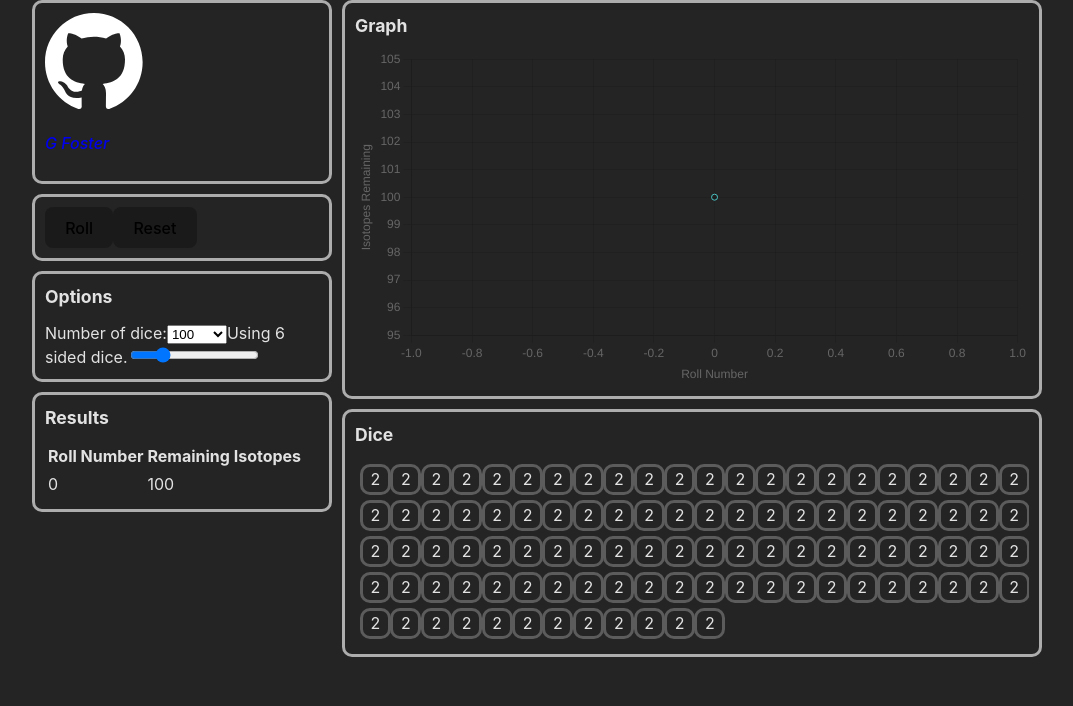
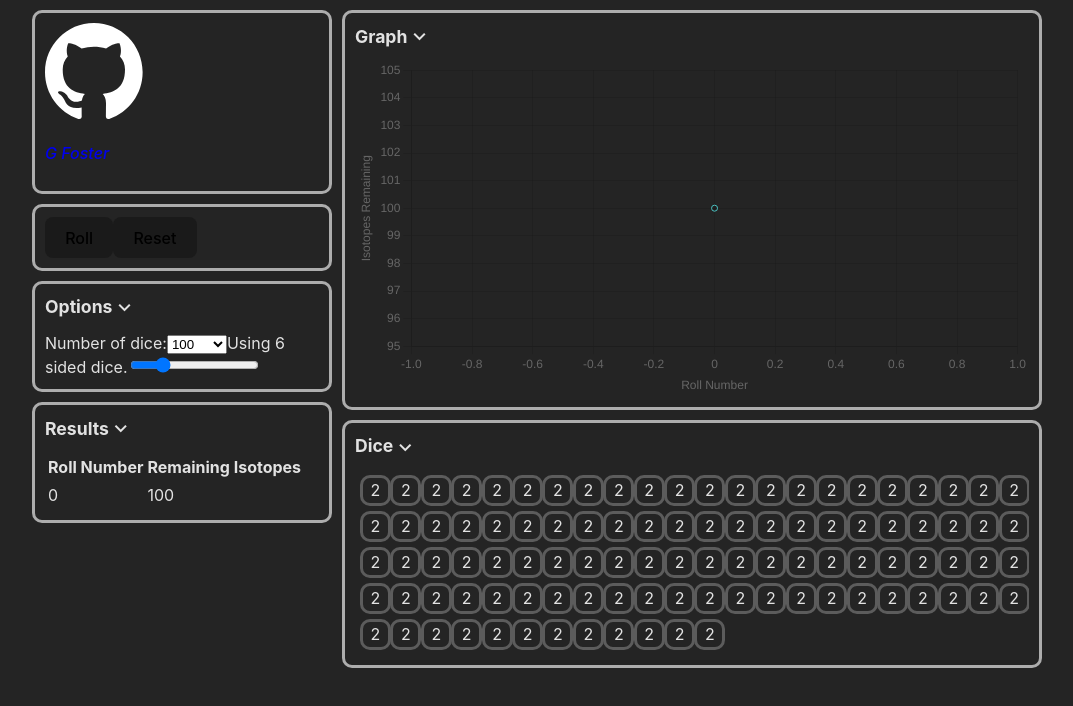
Before and after one commit to guyfoz77/half-life-dice, a React (Vite) app: page / in a window 1280 px wide. Shown: the top 706 px of the page, without its empty margins (108-1181 px from the left). Built offline with nearby package versions, Linux system fonts and the light colour scheme.

Commit message:
Add chevrons to indicate collapsable component

```diff
--- a/src/App.css
+++ b/src/App.css
@@ -71,6 +71,10 @@ button:focus-visible {
   outline: 4px auto -webkit-focus-ring-color;
 }
 
+span {
+  vertical-align: middle;
+}
+
 /* @media (prefers-color-scheme: light) {
   :root {
     color: #213547;
@@ -95,6 +99,7 @@ button:focus-visible {
   display: grid;
   grid-template-columns: 30% 70%;
   gap: 10px;
+  padding: 10px;
   max-width: 1000px;
 }
 
--- a/src/components/Graph.jsx
+++ b/src/components/Graph.jsx
@@ -51,7 +51,10 @@ export function Graph({ data }) {
 
   return (
     <div className="graphComponent component">
-      <h4 onClick={handleShowHide}>Graph</h4>
+      <h4 onClick={handleShowHide}><span>Graph</span>
+        <span className="material-symbols-outlined">
+          {(show) ? 'expand_more' : 'expand_less'}
+        </span></h4>
       {show && <Line data={chartData} options={options} />}
     </div>
   )
--- a/src/components/Material.jsx
+++ b/src/components/Material.jsx
@@ -8,7 +8,10 @@ export function Material({ dice }) {
 
   return (
     <div className="diceComponent component">
-      <h4 onClick={handleShowHide}>Dice</h4>
+      <h4 onClick={handleShowHide}>Dice
+        <span className="material-symbols-outlined">
+          {(show) ? 'expand_more' : 'expand_less'}
+        </span></h4>
       {show && <div className="diceContainer">
         {dice.map((number, index) => (
           <div key={index} className={`dice dice${number}`}>{number}</div>
--- a/src/components/Options.jsx
+++ b/src/components/Options.jsx
@@ -7,7 +7,10 @@ export function Options({ handleNumberOfDiceChange, handleDiceSidesChange, diceS
   }
   return (
     <div className="optionsComponent component">
-      <h4 onClick={handleShowHide}>Options</h4>
+      <h4 onClick={handleShowHide}>Options
+        <span className="material-symbols-outlined">
+          {(show) ? 'expand_more' : 'expand_less'}
+        </span></h4>
       {show && <form action="">
         <label htmlFor='numberOfDice'>Number of dice:</label>
         <select defaultValue={100} id="numberOfDice" onChange={(e) => handleNumberOfDiceChange(e)}>
--- a/src/components/ResultsTable.jsx
+++ b/src/components/ResultsTable.jsx
@@ -7,7 +7,10 @@ export function ResultsTable({ results }) {
   }
   return (
     <div className="resultsTableComponent component">
-      <h4 onClick={handleShowHide}>Results</h4>
+      <h4 onClick={handleShowHide}><span>Results</span>
+        <span className="material-symbols-outlined">
+          {(show) ? 'expand_more' : 'expand_less'}
+        </span></h4>
       {show && <table>
         <thead>
           <tr>
--- a/src/sass/App.scss
+++ b/src/sass/App.scss
@@ -57,6 +57,9 @@ button:focus,
 button:focus-visible {
   outline: 4px auto -webkit-focus-ring-color;
 }
+span {
+  vertical-align: middle;
+}
 
 /* @media (prefers-color-scheme: light) {
   :root {
@@ -84,6 +87,7 @@ button:focus-visible {
   display: grid;
   grid-template-columns: 30% 70%;
   gap: 10px;
+  padding: 10px;
   max-width: 1000px;
 }
 
```
Also changed, not shown: 1 other file (tests, documents, lock files or other folders).
